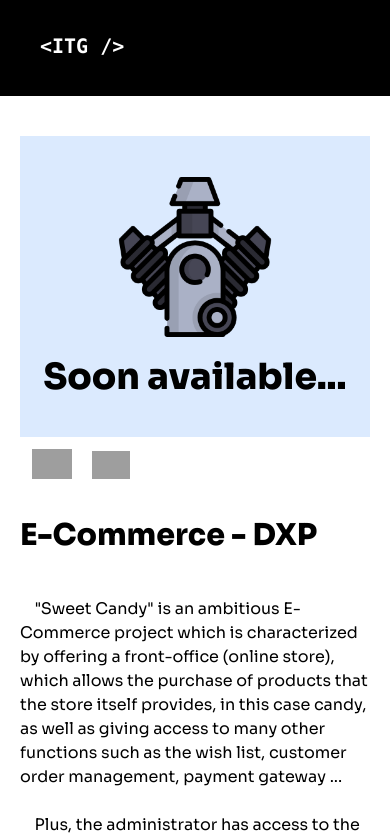
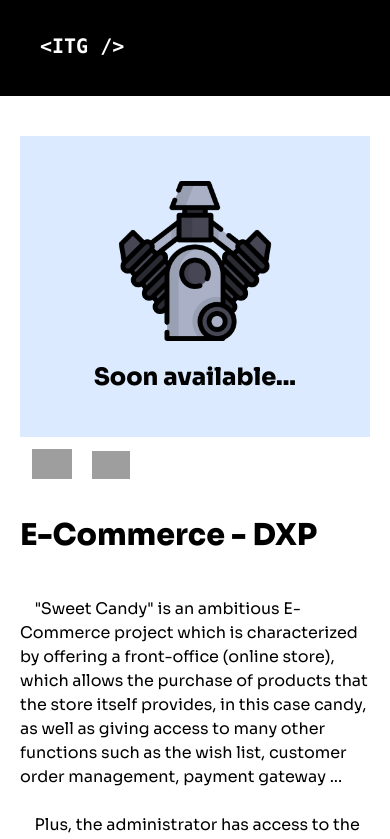
Before and after one commit to IvaanTorres/portfolio-v2, a Vue app: page /projects/web/1 in a window 390 px wide. Shown: the top 839 px of the page. Built offline with nearby package versions, Linux system fonts and the light colour scheme; grey boxes are pictures that could not be loaded; some icons are missing.

Commit message:
fix: change size of non-available project image text

```diff
--- a/src/views/ProjectDetails.vue
+++ b/src/views/ProjectDetails.vue
@@ -27,7 +27,7 @@
               src="../assets/dev-icon.png"
               alt="No video available"
             />
-            <p class="mt-5 md:mt-20 text-4xl font-extrabold">Soon available...</p>
+            <p class="mt-5 md:mt-20 text-2xl md:text-4xl font-extrabold">Soon available...</p>
           </div>
           <div class="m-3">
             <a
```
